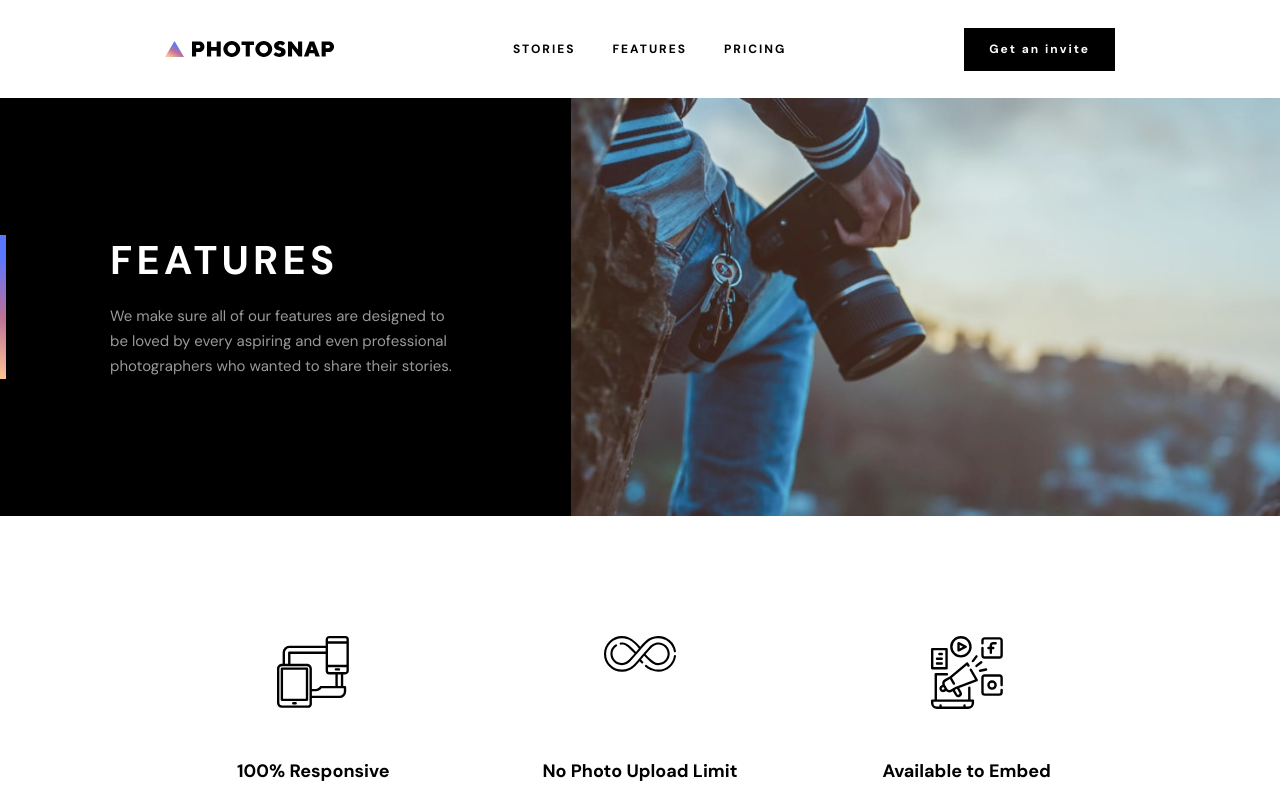
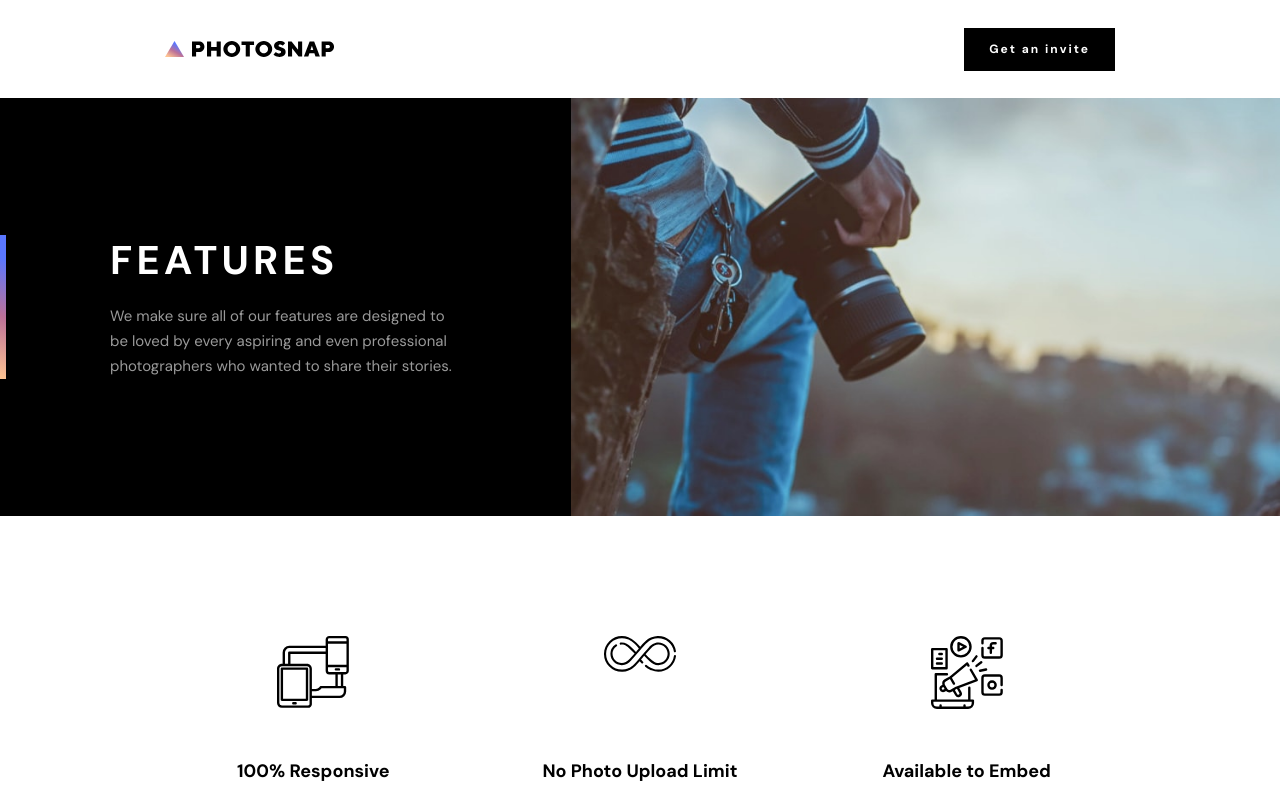
Before and after one commit to Olatoyan/photosnap-multi-page-website, a React (Vite) app: page /features in a window 1280 px wide. Shown: the top 800 px of the page. Built offline with nearby package versions, Linux system fonts and the light colour scheme; the HTML template or start-up script is replaced by a standard one.

Commit message:
fixed mobile nav

```diff
--- a/src/features/features/FeaturesHeroSection.jsx
+++ b/src/features/features/FeaturesHeroSection.jsx
@@ -35,7 +35,7 @@ function FeaturesHeroSection() {
           />
         </picture>
       </RevealImg>
-      <div className="bg-lin-grad absolute left-0 h-[14.4rem] w-[0.6rem]"></div>
+      <div className="bg-lin-grad absolute left-0 h-[14.4rem] w-[0.6rem] mobile:left-10 mobile:top-[49.5%] mobile:h-[0.6rem] mobile:w-[12.8rem]"></div>
     </section>
   );
 }
--- a/src/features/pricings/PricingHeroSection.jsx
+++ b/src/features/pricings/PricingHeroSection.jsx
@@ -35,7 +35,7 @@ function PricingHeroSection() {
           />
         </picture>
       </RevealImg>
-      <div className="bg-lin-grad absolute left-0 h-[14.4rem] w-[0.6rem]"></div>
+      <div className="bg-lin-grad absolute left-0 h-[14.4rem] w-[0.6rem] mobile:left-10 mobile:top-[51.5%] mobile:h-[0.6rem] mobile:w-[12.8rem]"></div>
     </section>
   );
 }
--- a/src/ui/Header.jsx
+++ b/src/ui/Header.jsx
@@ -1,6 +1,7 @@
 import { Link } from "react-router-dom";
 import Navbar from "./Navbar";
 import { useState } from "react";
+import { AnimatePresence } from "framer-motion";
 
 function Header() {
   const [isMenuOpen, setIsMenuOpen] = useState(false);
@@ -14,7 +15,9 @@ function Header() {
       <Link to="/">
         <img src="./shared/desktop/logo.svg" alt="logo of photosnap" />
       </Link>
-      <Navbar isMenuOpen={isMenuOpen} handleClick={handleClick} />
+      <AnimatePresence>
+        {isMenuOpen && <Navbar handleClick={handleClick} />}
+      </AnimatePresence>
       <button className="bg-black px-10 py-5 text-[1.2rem] font-bold tracking-[0.2rem] text-white transition-all duration-300 hover:bg-opacity-30 hover:text-black mobile:hidden">
         <Link to="/">Get an invite</Link>
       </button>
--- a/src/ui/Navbar.jsx
+++ b/src/ui/Navbar.jsx
@@ -1,11 +1,13 @@
 import { Link } from "react-router-dom";
+import { motion } from "framer-motion";
 
-function Navbar({ isMenuOpen, handleClick }) {
+function Navbar({ handleClick }) {
   return (
-    <nav
-      className={`mobile:absolute mobile:left-0 mobile:top-[7rem] mobile:w-full mobile:bg-white ${
-        isMenuOpen ? "mobile:block" : "mobile:hidden"
-      }`}
+    <motion.nav
+      className={`z-10 mobile:absolute mobile:left-0 mobile:top-[7rem] mobile:w-full  mobile:bg-white`}
+      initial={{ opacity: 0, scaleY: 0.5 }}
+      animate={{ opacity: 1, scaleY: 1 }}
+      exit={{ opacity: 0, scaleY: 0.5 }}
     >
       <ul className="flex items-center gap-[3.7rem] uppercase mobile:flex-col mobile:gap-0 mobile:px-8 mobile:pb-8 mobile:pt-12">
         <li
@@ -33,7 +35,7 @@ function Navbar({ isMenuOpen, handleClick }) {
           <Link to="/">Get an invite</Link>
         </li>
       </ul>
-    </nav>
+    </motion.nav>
   );
 }
 
```
